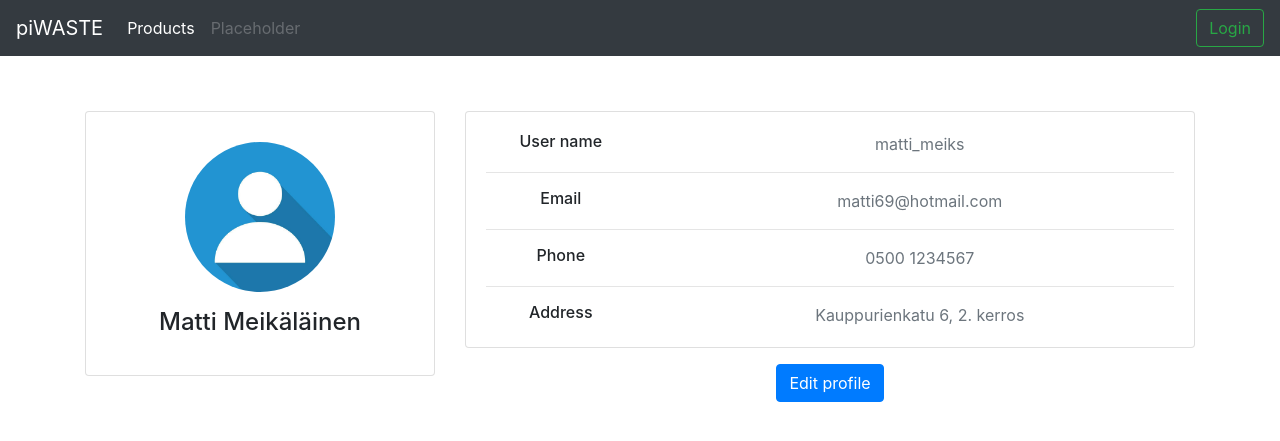
After one commit to mmalmi1/piWASTE, a Flask app: page /profile in a window 1280 px wide. The commit adds this page. Shown: the top 441 px of the page. Run offline with Flask 2, Linux system fonts and the light colour scheme; some libraries are stand-ins or nearby versions.

Commit message:
Added initial profile page

```diff
--- a/app/__init__.py
+++ b/app/__init__.py
@@ -33,6 +33,10 @@ def create_app(test_config=None):
     def products():
         return render_template('products.html')
 
+    @app.route('/profile')
+    def profile():
+        return render_template('profile.html')
+
     # Add blueprints here
     from app.views import login
     from app.views import database
--- a/app/static/assets/main.css
+++ b/app/static/assets/main.css
@@ -22,6 +22,11 @@ a:hover {
     height: 100px;
 }
 
+.card-title, .card-description, .card-price {
+    text-align: left;
+    padding-left: 5%;
+}
+
 .col-md-4 {
 .card-body {
     text-align: left;
--- a/app/templates/index.html
+++ b/app/templates/index.html
@@ -39,8 +39,8 @@
                 <div class="card-body">
                     <div class="product-placeholder-img mx-auto" preserveAspectRatio="xMidYMid slice" focusable="false"><title>Placeholder</title><rect width="100%" height="100%" fill="#eee"/></div>
             </a>
-                    <h2 class="card-title pricing-card-title">Name</h2>
-                    <h3 class="card-price pricing-card-title">1.99€</h3>
+                    <h2 class="card-title">Name</h2>
+                    <h3 class="card-price">1.99€</h3>
                     <p class="card-description">Empty</p>
                 </div>
         </div>
--- /dev/null
+++ b/app/templates/profile.html
@@ -0,0 +1,70 @@
+{% extends 'base.html' %}
+
+{% block head %}
+
+   <!-- Custom styles for this template -->
+
+{% endblock %}
+
+
+{% block body %}
+
+<div class="container">
+    <div class="main-body" style="padding-top: 10%;">
+        <div class="row gutters-sm">
+            <div class="col-md-4 mb-3">
+                <div class="card">
+                    <div class="card-body">
+                        <div class="d-flex flex-column align-items-center text-center">
+                            <img src="{{url_for('static', filename='assets/default-profile-picture1.jpg')}}" alt="Admin" class="rounded-circle" width="150">
+                            <div class="mt-3">
+                                <h4>Matti Meikäläinen</h4>
+                            </div>
+                        </div>
+                    </div>
+                </div>
+            </div>
+            <div class="col-md-8">
+                <div class="card mb-3">
+                    <div class="card-body">
+                        <div class="row">
+                            <div class="col-sm-3">
+                                <h6 class="mb-0">User name</h6>
+                            </div>
+                            <div class="col-sm-9 text-secondary">matti_meiks</div>
+                        </div>
+                        <hr>
+                        <div class="row">
+                            <div class="col-sm-3">
+                                <h6 class="mb-0">Email</h6>
+                            </div>
+                            <div class="col-sm-9 text-secondary">matti69@hotmail.com</div>
+                        </div>
+                        <hr>
+                        <div class="row">
+                            <div class="col-sm-3">
+                                <h6 class="mb-0">Phone</h6>
+                            </div>
+                            <div class="col-sm-9 text-secondary">0500 1234567</div>
+                        </div>
+                        <hr>
+                        <div class="row">
+                            <div class="col-sm-3">
+                                <h6 class="mb-0">Address</h6>
+                            </div>
+                            <div class="col-sm-9 text-secondary">Kauppurienkatu 6, 2. kerros</div>
+                        </div>
+                    </div>
+                </div>
+                <button class="btn btn-primary edit-button" type="submit">Edit profile</button>
+            </div>
+        </div>
+    </div>
+</div>
+
+{% endblock %}
+
+
+{% block script %}
+
+{% endblock %}
```
Also changed, not shown: app/static/assets/default-profile-picture1.jpg (added).
